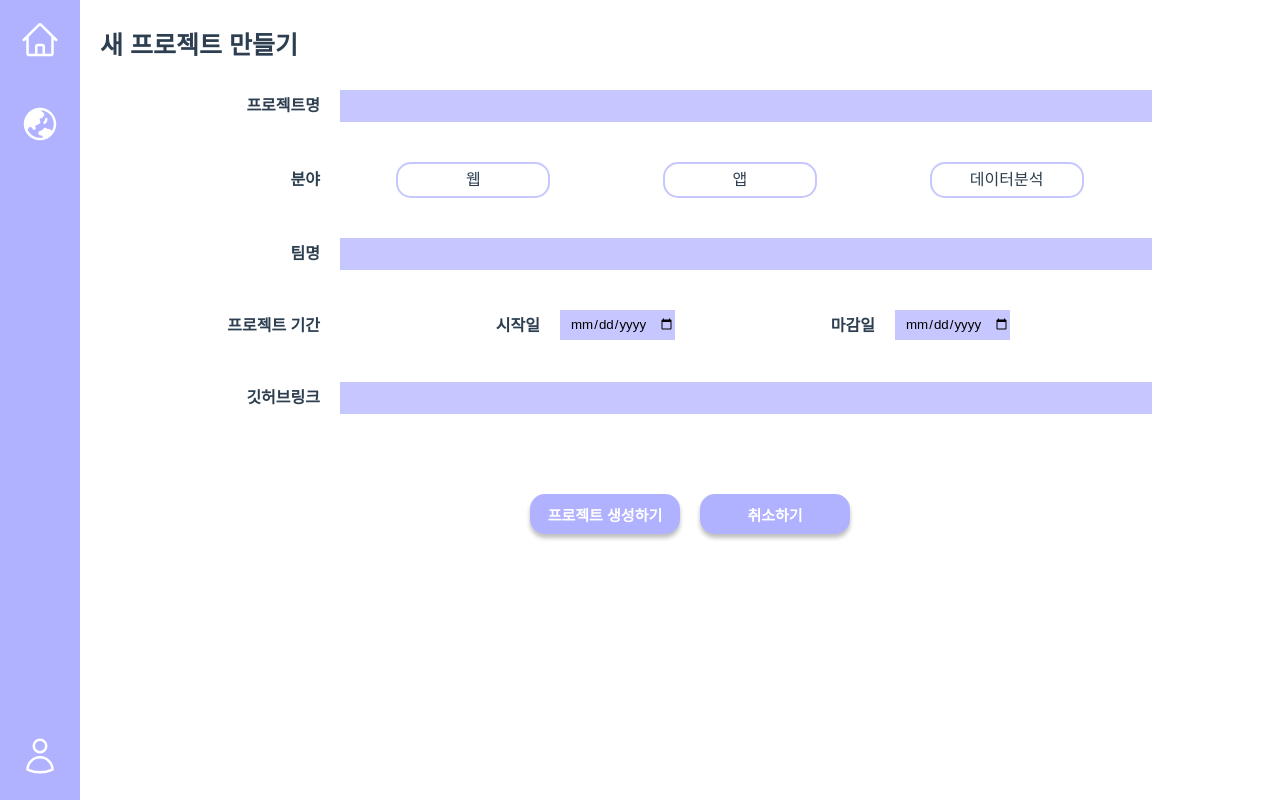
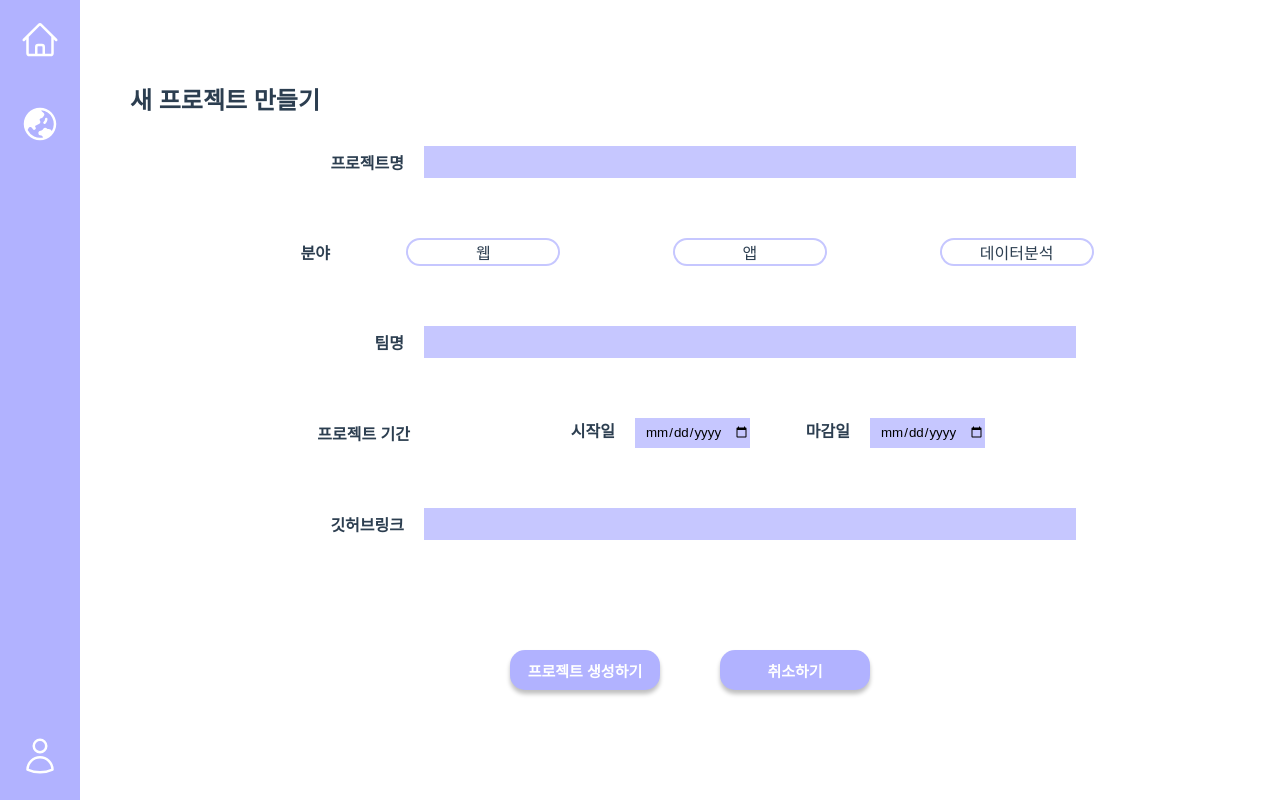
Before and after one commit to springvuet-front/frontend, a Vue app: page /createnew in a window 1280 px wide. Built offline with nearby package versions, Linux system fonts and the light colour scheme; a web font is replaced by a local one.

Commit message:
Add CreateNewView to Style

```diff
--- a/src/views/CreateNewView.vue
+++ b/src/views/CreateNewView.vue
@@ -1,7 +1,8 @@
 <template>
 <LeftMenu/>
 <div id="back">
-  <div class="bTitle">새 프로젝트 만들기</div>
+  <h2>새 프로젝트 만들기</h2>
+  <div class="inputfield">
   <div class="bInputText">
     <div class="elementName">프로젝트명</div><input type="text" v-model="projectName">
   </div>
@@ -33,6 +34,7 @@
   <div class="bInputText">
     <div class="elementName">깃허브링크</div><input type="text" v-model="projectGitLink">
   </div>
+</div>
   <div class="bButton">
     <ButtonComponent parameter="" msg="프로젝트 생성하기" @click="createProject"/>
     <ButtonComponent parameter="mypage" msg="취소하기"/>
@@ -45,18 +47,24 @@
   display: flex;
   justify-content: center;
   flex-direction: column;
-  line-height:2.0;
+  height: 100vh;
+}
+
+h2{
+  padding-left: 30px;
+  margin: 0;
 }
 .bInputText{
   display: flex;
   align-items: center;
   flex-direction: row;
-  padding: 20px;
+  padding: 30px;
 }
 .bInputDate{
   display: flex;
   flex-direction: row;
   justify-content: center;
+  width: 50vw;
 }
 .bTitle{
   font-size: 25px;
@@ -71,10 +79,13 @@
   font-weight: 550;
   font-size: 12pt;
 }
+.inputfield{
+  display: flex;
+  align-items: center;
+  flex-direction: column;
+}
 [type="radio"] {
   display: none;
-}
-[type="radio"]+label{
 }
 .bInputField label{
   cursor: pointer;
@@ -88,7 +99,7 @@
   color: white;
 }
 .elementName{
-  width: 200px;
+  width: 100px;
   text-align: right;
   padding-right: 20px;
   font-weight: bold;
@@ -99,8 +110,11 @@
   justify-content: center;
   margin-top: 50px;
 }
+.bButton button{
+  margin: 30px;
+}
 input{
-  width: 800px;
+  width: 50vw;
   height: 30px;
   border: 0;
   background-color: #C6C7FF;
```
